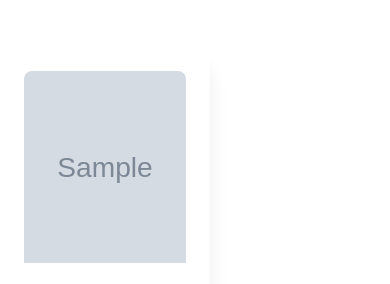
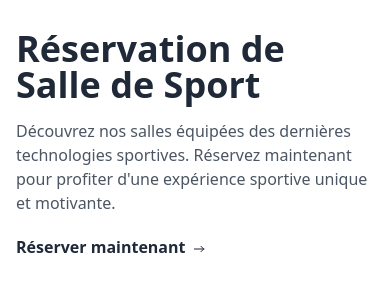
Before and after one commit to MohamedMoustir/Gestion-des-R-servations-dans-une-Salle-de-Sport, a PHP site: page /vues/home.php in a window 390 px wide. Shown: the part 601-885 px from the top of the page. Run offline with PHP 8.4, Linux system fonts and the light colour scheme; tables that the repository leaves empty or names only in its code hold one stand-in row (values such as "Sample post"); grey boxes marked "Sample" are stand-in pictures; data that the repository does not hold is empty; some libraries are stand-ins or nearby versions.

Commit message:
add style page home

```diff
--- a/db/connx.php
+++ b/db/connx.php
@@ -1,5 +1,6 @@
 
 <?php
+
  $connx = mysqli_connect('localhost', 'root', 'root', 'all_sports');
 
  if (!$connx) {
--- a/vues/Rojester.php
+++ b/vues/Rojester.php
@@ -31,10 +31,7 @@ if (isset($_POST['username'])&&isset($_POST['email'])&&isset($_POST['password'])
 <body class=" ">
     <section class="bg-[#2B2A2A] dark:bg-gray-900" style="background-image: url(../imgs/pexels-photo-5941991.webp); background-repeat: no-repeat; background-size: cover;">
         <div class="flex flex-col items-center justify-center px-6 py-8 mx-auto md:h-screen lg:py-0">
-            <a href="#" class="flex items-center mb-6 text-2xl font-semibold text-gray-900 dark:text-white">
-                <img class="w-8 h-8 mr-2" src="https://flowbite.s3.amazonaws.com/blocks/marketing-ui/logo.svg" alt="logo">
-                Flowbite
-            </a>
+
             <div class="w-full bg-white rounded-lg shadow dark:border md:mt-0 sm:max-w-md xl:p-0 dark:bg-gray-800 dark:border-gray-700">
                 <div class="p-6 space-y-4 md:space-y-6 sm:p-8">
                     <h1 class="text-xl font-bold leading-tight tracking-tight text-gray-900 md:text-2xl dark:text-white">
--- a/vues/dachbourd.php
+++ b/vues/dachbourd.php
@@ -44,6 +44,8 @@ if (isset($_POST['activity-name'])&&isset($_POST['date_debut'])&&isset($_POST['d
 
 
    <!-- ajoute -->
+   <h1 class="text-4xl font-semibold leading-9 text-gray-800 dark:text-white ml-[340px] mb-[30px]">ajoute Activity</h1>
+
    <div class="bg-white border border-4 rounded-lg shadow relative m-10 ml-[380px]" id="ajoute_card">
 
 <div class="flex items-start justify-between p-5 border-b rounded-t">
--- a/vues/home.php
+++ b/vues/home.php
@@ -1,8 +1,8 @@
 <?php
 include '../db/connx.php';
 
- $squl = "SELECT * FROM activites";
- $resluet = mysqli_query($connx,$squl);
+//  $squl = "SELECT * FROM activites";
+//  $resluet = mysqli_query($connx,$squl);
 
 
 ?>
@@ -20,7 +20,7 @@ include '../db/connx.php';
     require_once "../vues/nav.php";
     ?>
 
-<div class="dark:bg-gray-800 bg-red-700" style="background:url(../imgs/pexels-photo-1229356.webp) ; background-position:center  ;  background-size: cover" >
+<div class="dark:bg-gray-800 bg-red-700" style="background:url(https://media.istockphoto.com/id/1547293279/fr/photo/jeune-homme-asiatique-courant-sur-tapis-roulant-fitness-gym-exercise.jpg?s=612x612&w=0&k=20&c=cw_lH5FKi4HPdH1PEuARo4q38y7nrRPIRBpRfIm_M1g=) ; background-position:center  ;  background-size: cover" >
     <div class="dark:bg-transparent">
         <div class="mx-auto flex flex-col items-center py-12 sm:py-24">
             <div class="w-11/12 sm:w-2/3 lg:flex justify-center items-center flex-col mb-5 sm:mb-10">
@@ -56,34 +56,37 @@ include '../db/connx.php';
     </div>
 </div>
 
-<div class="grid grid-cols-3">
-    <?php
+<!-- component -->
+<div class="lg:px-20 md:px-6 px-4 md:py-12 py-8">
+  <div class="lg:flex items-center justify-between">
+    <div class="lg:w-1/3">
+      <h1 class="text-4xl font-semibold leading-9 text-gray-800 dark:text-white">Réservation de Salle de Sport</h1>
+      <p class="text-base leading-6 mt-4 text-gray-600 dark:text-gray-100">
+        Découvrez nos salles équipées des dernières technologies sportives. Réservez maintenant pour profiter d'une expérience sportive unique et motivante.
+      </p>
+      <button role="button" aria-label="Réserver maintenant" class="focus:ring-2 focus:ring-offset-2 focus:ring-gray-700 focus:outline-none mt-6 md:mt-8 text-base font-semibold leading-none text-gray-800 dark:text-white flex items-center hover:underline">
+       <a href="../vues/page_reservation.php">Réserver maintenant</a>
+        <svg class="ml-2 mt-1 dark:text-white" width="12" height="8" viewBox="0 0 12 8" fill="none" xmlns="http://www.w3.org/2000/svg">
+          <path d="M1.33325 4H10.6666" stroke="currentColor" stroke-linecap="round" stroke-linejoin="round" />
+          <path d="M8 6.66667L10.6667 4" stroke="currentColor" stroke-linecap="round" stroke-linejoin="round" />
+          <path d="M8 1.33398L10.6667 4.00065" stroke="currentColor" stroke-linecap="round" stroke-linejoin="round" />
+        </svg>
+      </button>
+    </div>
+    <div class="lg:w-7/12 lg:mt-0 mt-8">
+      <div class="w-full h-full bg-gray-200">
+        <img src="https://media.istockphoto.com/id/2154202699/fr/photo/int%C3%A9rieur-sombre-de-la-salle-de-sport-avec-%C3%A9quipement-sportif-pi%C3%A8ce-vide-le-matin.jpg?s=612x612&w=0&k=20&c=-tN5kPFhenbDtUlz71Ycrxne933Bn5TVXpFTg5AnxWg=" alt="Grande salle de sport" class="w-full sm:block hidden" />
+        <img src="https://media.istockphoto.com/id/2075354173/fr/photo/un-couple-de-fitness-fait-une-torsion-de-kettlebell-dans-une-salle-de-sport-ensemble.jpg?s=612x612&w=0&k=20&c=rhV4iqy5FA4opjrAoJdSJ4Q0zKA7iLK8KhcM3J4iVnw=" alt="Grande salle de sport" class="sm:hidden block w-full" />
+      </div>
+      <div class="grid sm:grid-cols-2 md:grid-cols-2 lg:grid-cols-2 xl:grid-cols-2 lg:gap-8 gap-6 lg:mt-8 md:mt-6 mt-4">
+        <img src="https://media.istockphoto.com/id/2075354173/fr/photo/un-couple-de-fitness-fait-une-torsion-de-kettlebell-dans-une-salle-de-sport-ensemble.jpg?s=612x612&w=0&k=20&c=rhV4iqy5FA4opjrAoJdSJ4Q0zKA7iLK8KhcM3J4iVnw=" class="w-full" alt="Équipements modernes" />
+        <img src="https://media.istockphoto.com/id/1493959975/fr/photo/jeune-homme-sentra%C3%AEnant-avec-des-cordes-de-combat-au-gymnase.jpg?s=612x612&w=0&k=20&c=dgUGfRPYviuZDO6OKdZ_QsDqKVvEYxRjzLsWCIYWU7g=" class="w-full" alt="Espace relaxation" />
+      </div>
+    </div>
+  </div>
+</div>
 
-    while ($row =$resluet->fetch_assoc()) {
 
-    ?>
-<div class="max-w-sm min-w-sm mx-auto p-6 bg-white rounded-lg shadow-xl hover:shadow-2xl transition-shadow duration-300 ease-in-out my-12">
-    <img src="<?php echo "../imgs/". $row['image_path'];?>" alt="Activity Image" class="w-full h-48 object-cover rounded-t-lg transition-transform duration-300 ease-in-out transform hover:scale-105">
-    <div class="p-4">
-        <h2 class="text-2xl font-semibold text-gray-900 mb-2"> <?php echo $row['Nom_activite']; ?></h2>
-        <p class="text-sm text-gray-500 mb-2">Start Date: <?php echo $row['date_debut']; ?></p>
-        <p class="text-sm text-gray-500 mb-2">End Date: <?php echo $row['date_fin']; ?></p>
-        <p class="text-sm text-gray-500 mb-2">Capacity: <?php echo $row['Capacite']; ?> Participants</p>
-        <p class="text-gray-700 text-sm mb-4"><?php echo $row['Description_activite']; ?></p>
-        <div class="flex justify-between items-center">
-            <span class="text-lg font-bold text-gray-900">$299</span>
-            <button class="text-white bg-cyan-600 hover:bg-cyan-700 focus:ring-4 focus:ring-cyan-200 font-medium rounded-lg text-sm px-5 py-2.5 text-center transition-colors duration-300">
-            <a href="../vues/page_reservation.php">reserve Now</a>
-            </button>
-
-        </div>
-    </div>
-
-</div>
-<?php
-};
-
-?>
 
 </div>
 
```
Also changed, not shown: vues/all_Activites.php (+5 -2 lines), vues/.php (deleted).
